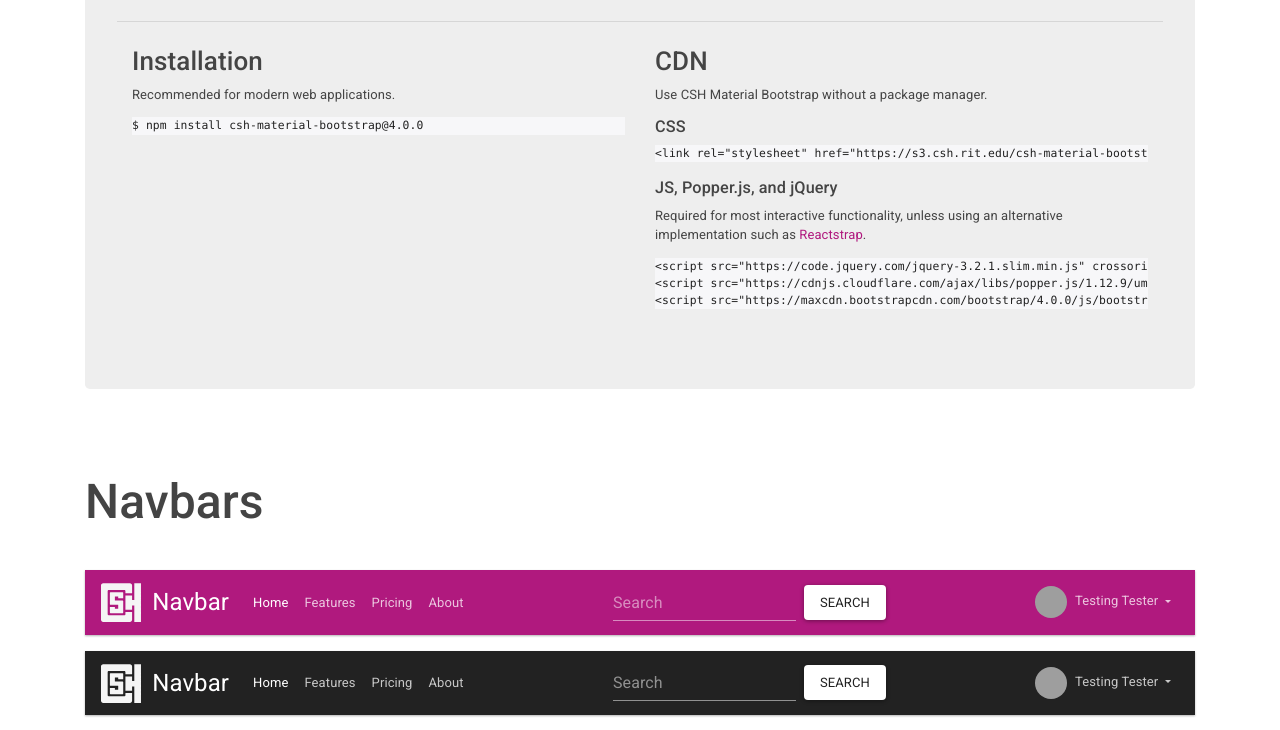
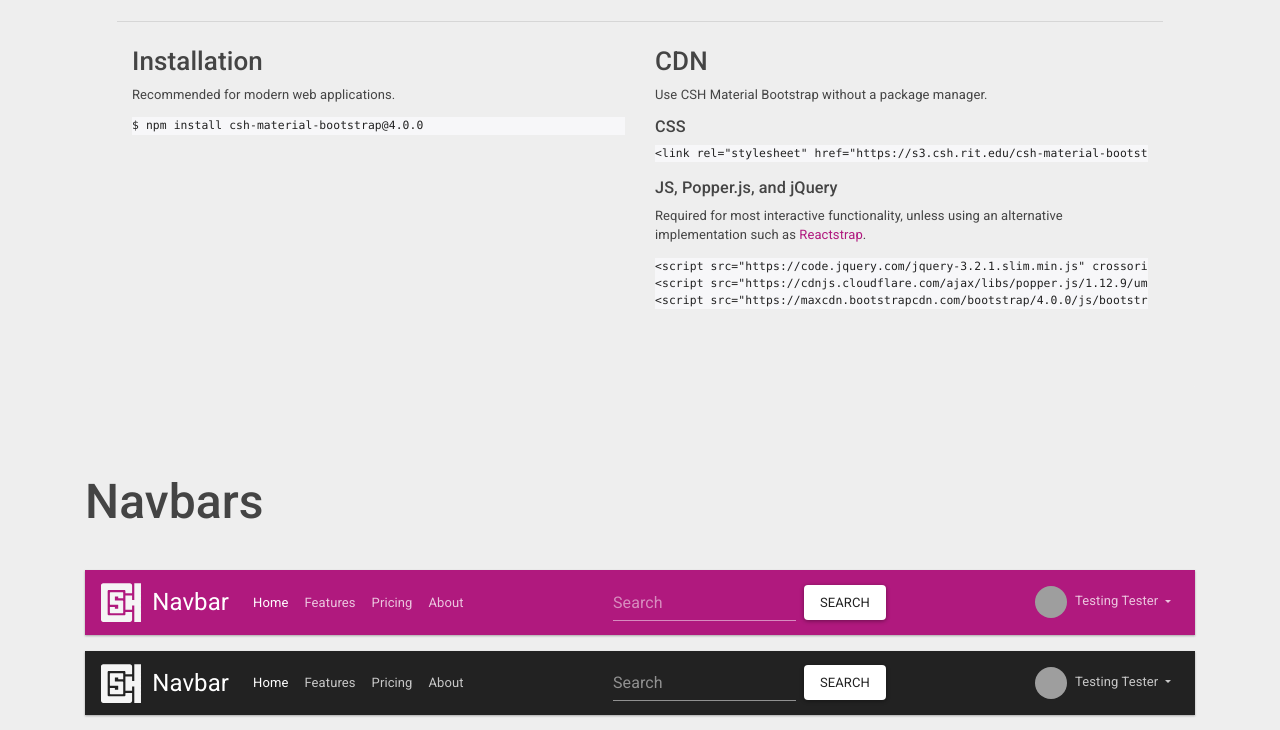
Before and after one commit to ComputerScienceHouse/csh-material-bootstrap, a website: page index.html in a window 1280 px wide. Shown: the part 306-1036 px from the top of the page. Drawn offline with nearby package versions, Linux system fonts and the light colour scheme; files that its build step writes are made by us from their sources; grey boxes are pictures that could not be loaded; a script that the page names is missing.

Commit message:
Fixing Background Color

```diff
--- a/src/csh-material-bootstrap.scss
+++ b/src/csh-material-bootstrap.scss
@@ -44,6 +44,12 @@
       display: none;
     }
   }
+}
+
+// Body ========================================================================
+
+body {
+  background-color: $gray-200;
 }
 
 // Navbar ======================================================================
```
